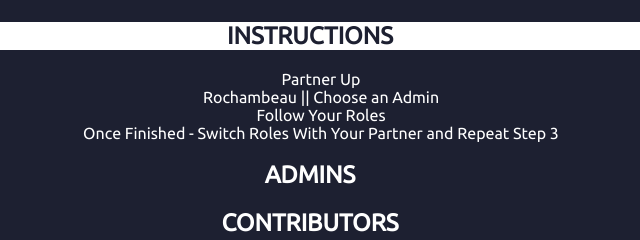
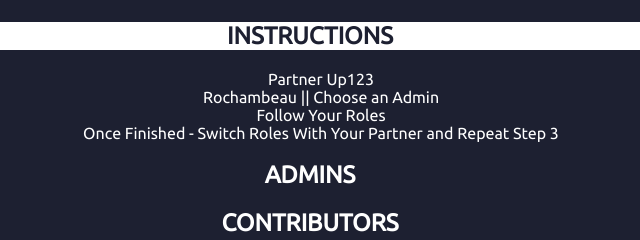
Before and after one commit to ljrIsACoder/git-exercise, a plain HTML site: page index.html in a window 1280 px wide. Both pictures are taken after a click on the element "INSTRUCTIONS". Shown: the part 253-493 px from the top of the page, 330-970 px from the left. Drawn offline with Linux system fonts and the light colour scheme.

Commit message:
Add 123 to operate

```diff
--- a/index.html
+++ b/index.html
@@ -17,7 +17,7 @@
 		<div class="accordion"><h1>INSTRUCTIONS</h1></div>
 		<div class="panel">
 			<ol>
-				<li>Partner Up</li>
+				<li>Partner Up123</li>
 				<li>Rochambeau || Choose an Admin</li>
 				<li>Follow Your Roles</li>
 				<li>Once Finished - Switch Roles With Your Partner and Repeat Step 3</li>
```
